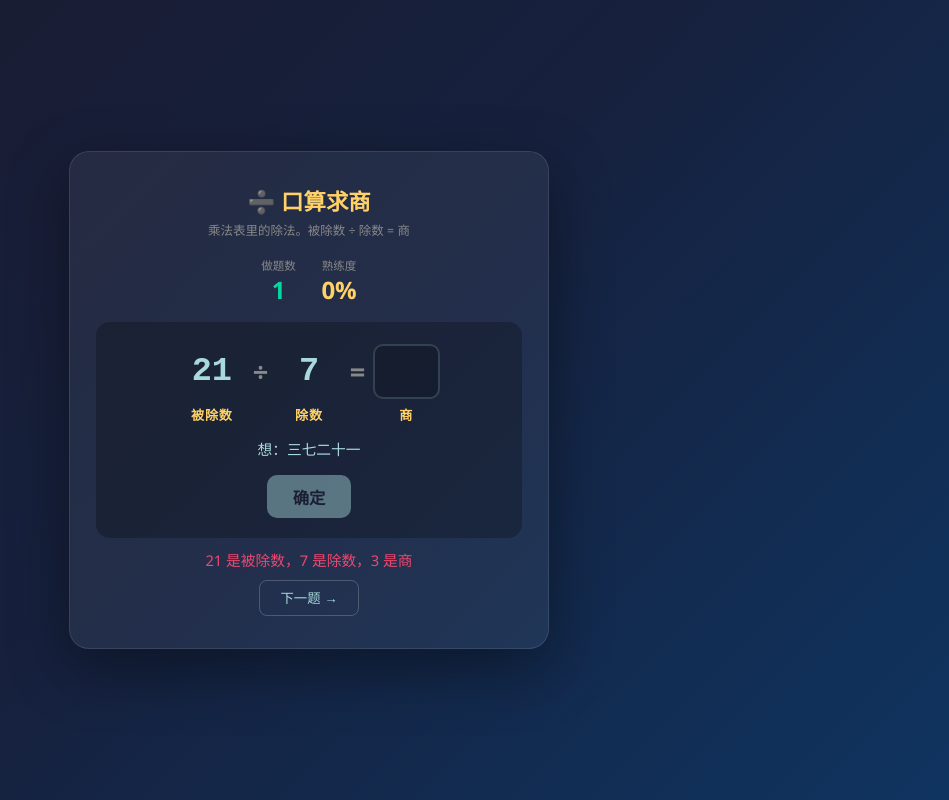
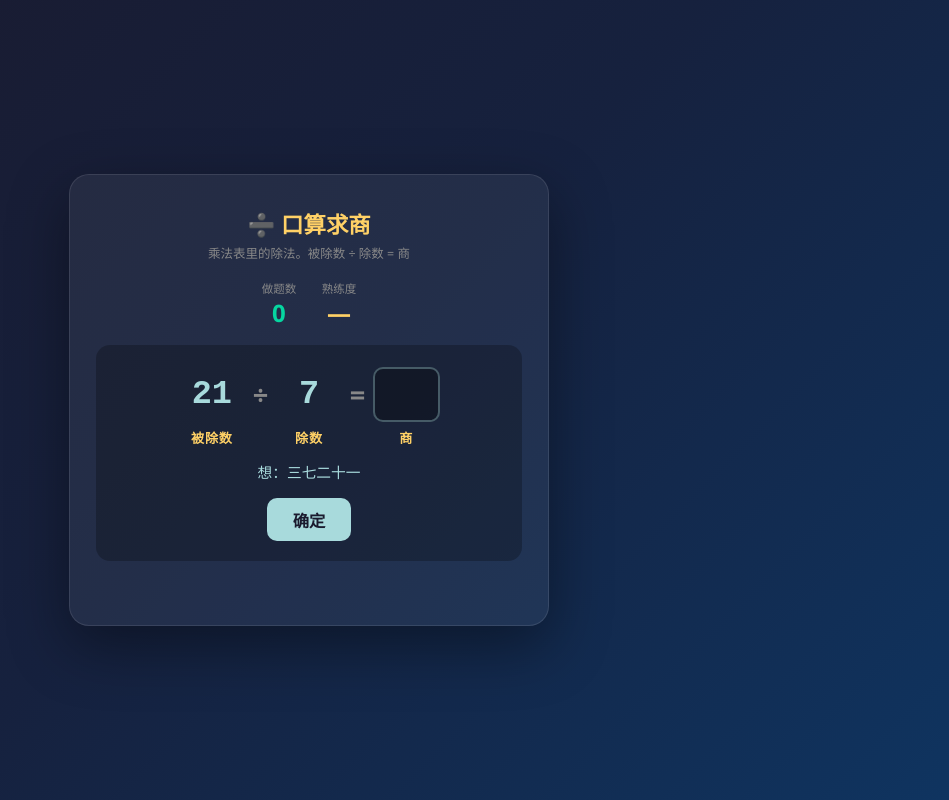
Before and after one commit to zhiweitian/primary_school, a plain HTML site: page apps/grade2/table-division.html in a window 1280 px wide. Both pictures are taken after a click on the button "确定". Shown: the whole page, without its empty margins (331-1280 px from the left). Drawn offline with Linux system fonts and the light colour scheme.

```diff
--- a/apps/grade2/table-division.html
+++ b/apps/grade2/table-division.html
@@ -151,9 +151,18 @@
       inp.onkeydown = e => { if (e.key === "Enter") check(); };
     }
 
+    function parseAns(raw) {
+      const s = String(raw || "").trim().replace(/[０-９]/g, ch => String.fromCharCode(ch.charCodeAt(0) - 0xFEE0));
+      if (!/^\d+$/.test(s)) return null;
+      return parseInt(s, 10);
+    }
+
     function check() {
-      if (answered) return;
-      const got = +document.getElementById("ans").value;
+      if (answered || !q) return;
+      const input = document.getElementById("ans");
+      if (!input) return;
+      const got = parseAns(input.value);
+      if (got == null) return;
       const ok = got === q.quotient;
       answered = true;
       document.getElementById("ans").disabled = true;
@@ -168,7 +177,7 @@
         st.className = "status ok";
         timer = setTimeout(render, AUTO_MS);
       } else {
-        st.textContent = tip;
+        st.textContent = "答错了。" + tip;
         st.className = "status err";
         document.getElementById("nextBtn").classList.add("show");
       }
--- a/play-wallet.js
+++ b/play-wallet.js
@@ -95,7 +95,6 @@
 
   const MEMORY = [
     "multiplication-table.html",
-    "table-division.html",
     "length-units.html",
     "length-convert.html",
     "length-mm-km.html",
--- a/sw.js
+++ b/sw.js
@@ -1,4 +1,4 @@
-const CACHE = "ps-v62";
+const CACHE = "ps-v63";
 const PRECACHE = [
   "./",
   "./index.html",
```
